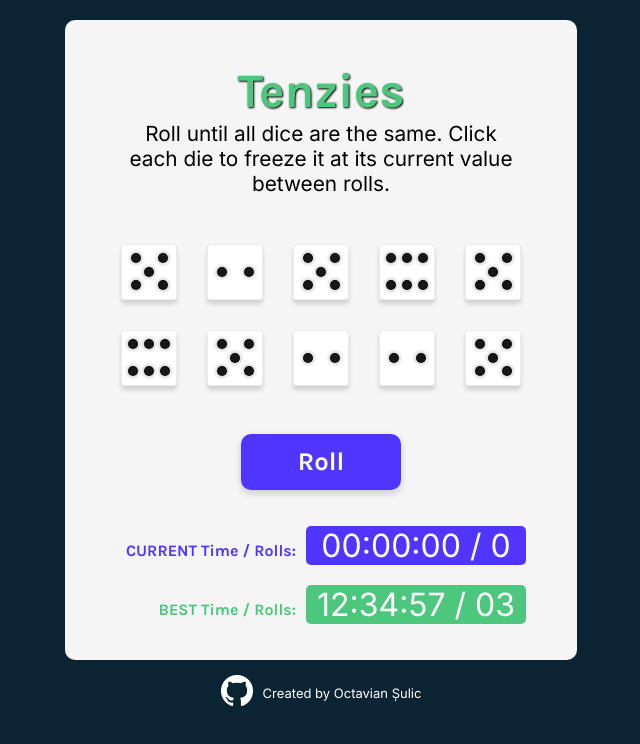
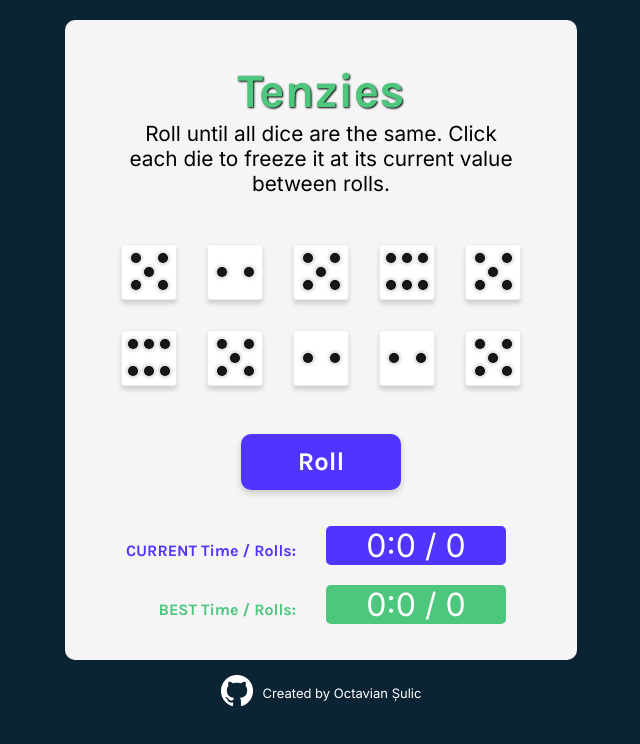
Before and after one commit to octavian-sn/tenzies-game, a React (Create React App) app: page / in a window 1280 px wide. Shown: the top 744 px of the page, without its empty margins (319-959 px from the left). Built offline with nearby package versions, Linux system fonts and the light colour scheme.

Commit message:
Add rolls counter

```diff
--- a/src/App.jsx
+++ b/src/App.jsx
@@ -8,9 +8,10 @@ import Score from './components/Score';
 function App() {
   const [numbers, setNumbers] = React.useState(renderDice());
   const [tenzies, setTenzies] = React.useState(false);
-  const [score, setScore] = React.useState({
-    rolls: 0,
-    time: '00:00:00',
+  const [rolls, setRolls] = React.useState(0);
+  const [counter, setCounter] = React.useState({
+    minutes: 0,
+    seconds: 0,
   });
 
   React.useEffect(() => {
@@ -23,6 +24,22 @@ function App() {
       console.log('you won');
     }
   }, [numbers]);
+
+  // React.useEffect(() => {
+  //   setTimeout(() => {
+  //     setCounter((prevCounter) => {
+  //       return {
+  //         ...prevCounter,
+  //         minutes:
+  //           prevCounter.seconds === 59
+  //             ? prevCounter.minutes + 1
+  //             : prevCounter.minutes,
+  //         seconds: prevCounter.seconds < 59 ? prevCounter.seconds + 1 : 0,
+  //       };
+  //     });
+  //   }, 1000);
+  //   console.log(counter);
+  // }, [counter]);
 
   function renderDice() {
     const arr = [];
@@ -48,6 +65,7 @@ function App() {
       else newArr.push(renderDice()[i]);
     }
     setNumbers(newArr);
+    setRolls((prevRolls) => prevRolls + 1);
   }
 
   function holdDie(id) {
@@ -86,7 +104,7 @@ function App() {
         <button onClick={() => rollDice()}>
           {tenzies ? 'New game' : 'Roll'}
         </button>
-        <Score {...score} />
+        <Score counter={counter} rolls={rolls} />
       </main>
       <Credits />
     </div>
--- a/src/assets/style.css
+++ b/src/assets/style.css
@@ -180,7 +180,7 @@ button:active {
   color: white;
   font-size: 2rem;
   margin-bottom: 20px;
-  width: 220px;
+  width: 180px;
   text-align: center;
 }
 .score--titles div:last-child {
--- a/src/components/Score.jsx
+++ b/src/components/Score.jsx
@@ -1,6 +1,6 @@
 import React, { Component } from 'react';
 
-function Score({ rolls, time, bestRolls, bestTime }) {
+function Score(props) {
   return (
     <div className="score">
       <div className="score--titles">
@@ -8,8 +8,8 @@ function Score({ rolls, time, bestRolls, bestTime }) {
         <div>BEST Time / Rolls:</div>
       </div>
       <div className="score--time">
-        <div className="result">{`${time} / ${rolls}`}</div>
-        <div className="result">{`12:34:57 / 03`}</div>
+        <div className="result">{`${props.counter.minutes}:${props.counter.seconds} / ${props.rolls}`}</div>
+        <div className="result">{`0:0 / 0`}</div>
       </div>
     </div>
   );
```
